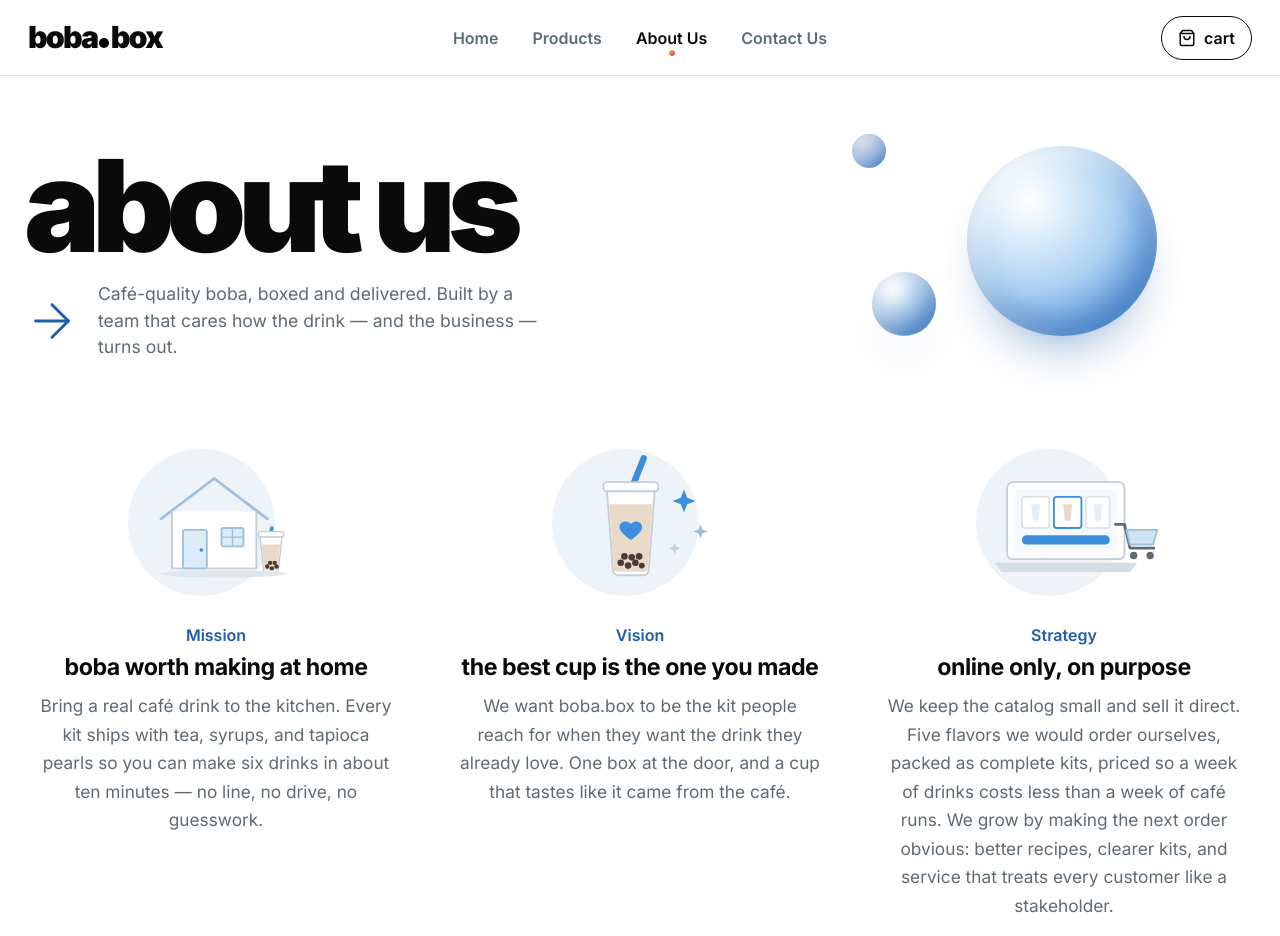
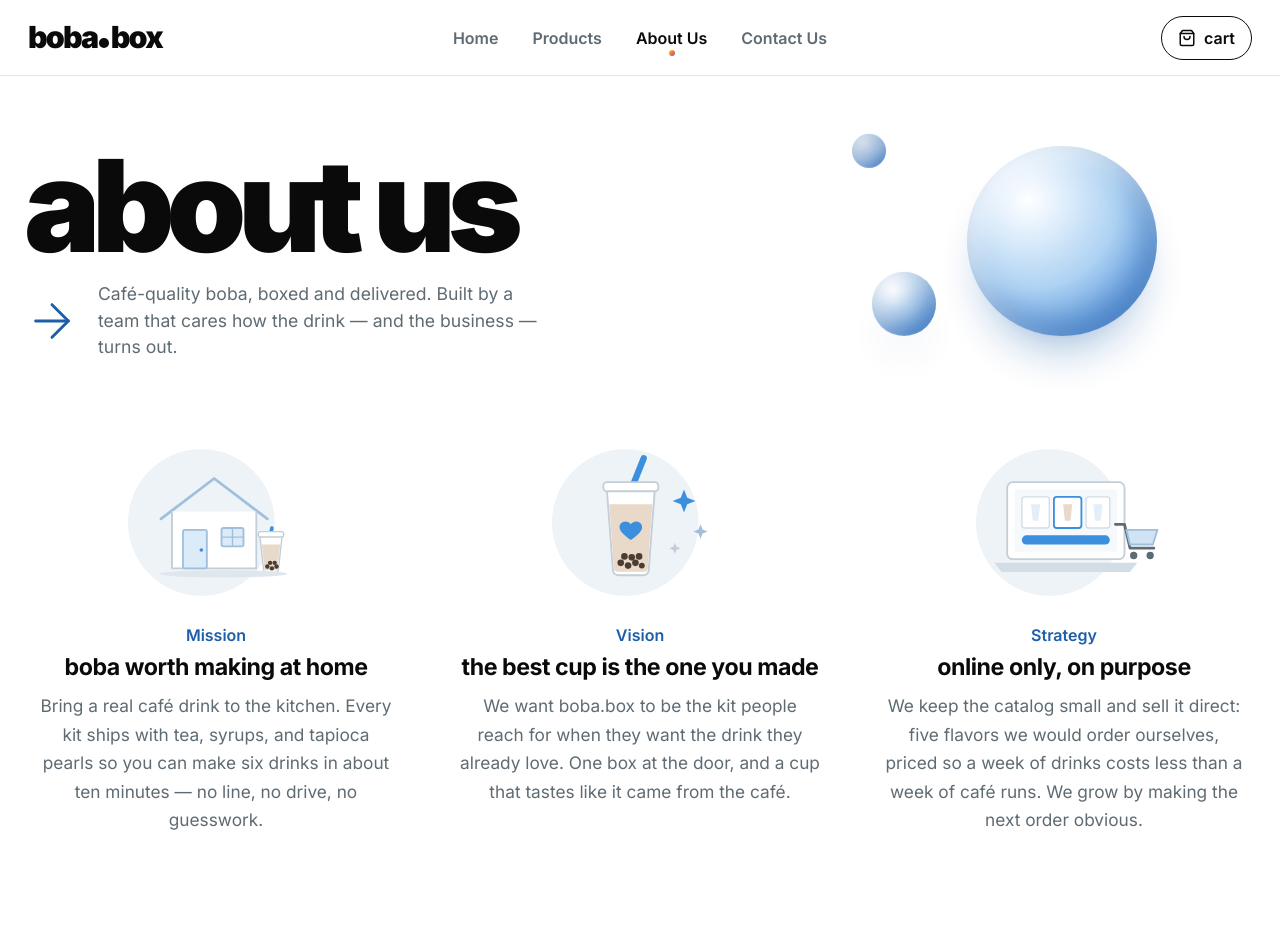
Before and after one commit to NixpaCSE/ecommerce-webapp-cse5234, a React (Vite) app in the folder bobabox/: page /about in a window 1280 px wide. Shown: the top 936 px of the page. Built offline with nearby package versions, Linux system fonts and the light colour scheme; no server answers.

Commit message:
shorten strategy blurb on about page

```diff
--- a/bobabox/src/components/About.jsx
+++ b/bobabox/src/components/About.jsx
@@ -75,7 +75,7 @@
           <span className="about-kicker">Strategy</span>
           <h2>online only, on purpose</h2>
           <p>
-            We keep the catalog small and sell it direct. Five flavors we would order ourselves, packed as complete kits, priced so a week of drinks costs less than a week of café runs. We grow by making the next order obvious: better recipes, clearer kits, and service that treats every customer like a stakeholder.
+            We keep the catalog small and sell it direct: five flavors we would order ourselves, priced so a week of drinks costs less than a week of café runs. We grow by making the next order obvious.
           </p>
         </article>
       </div>
```
